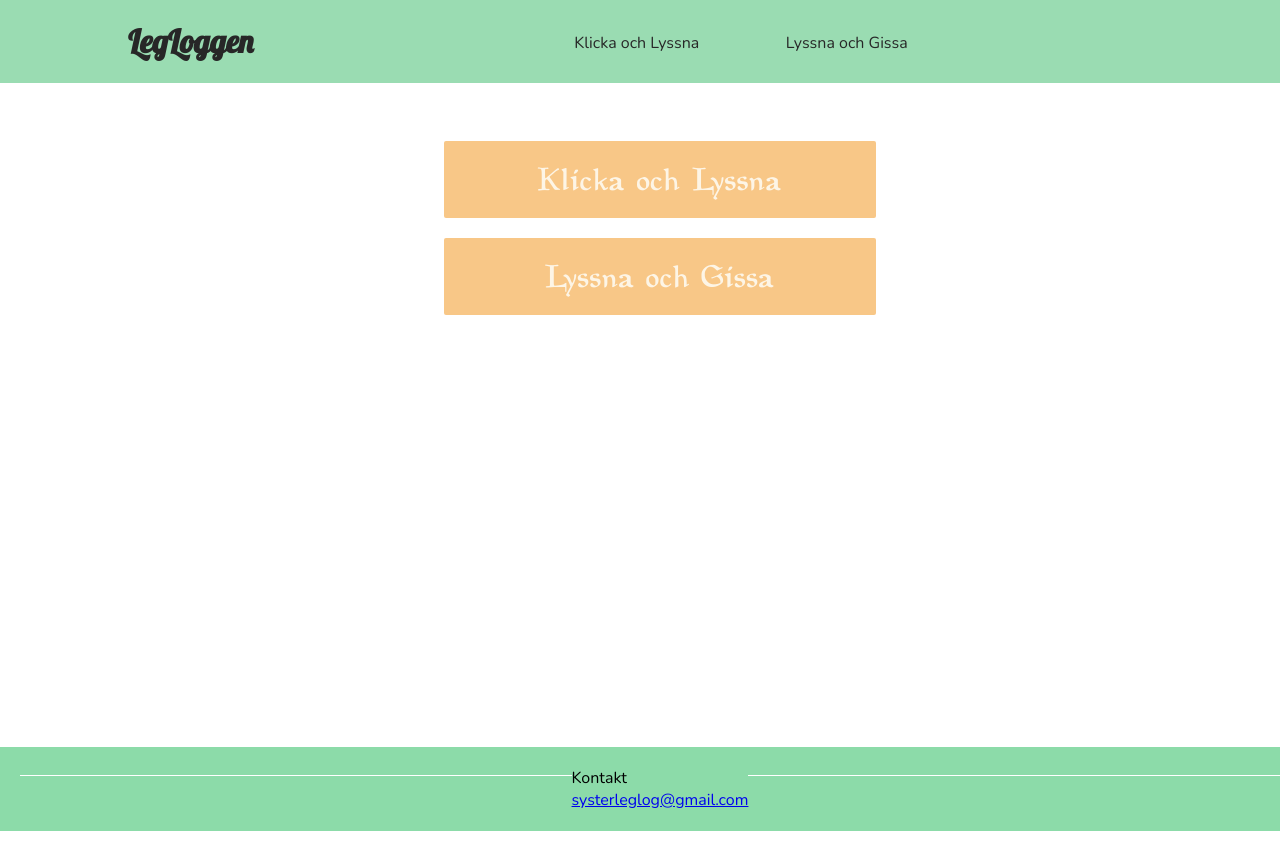
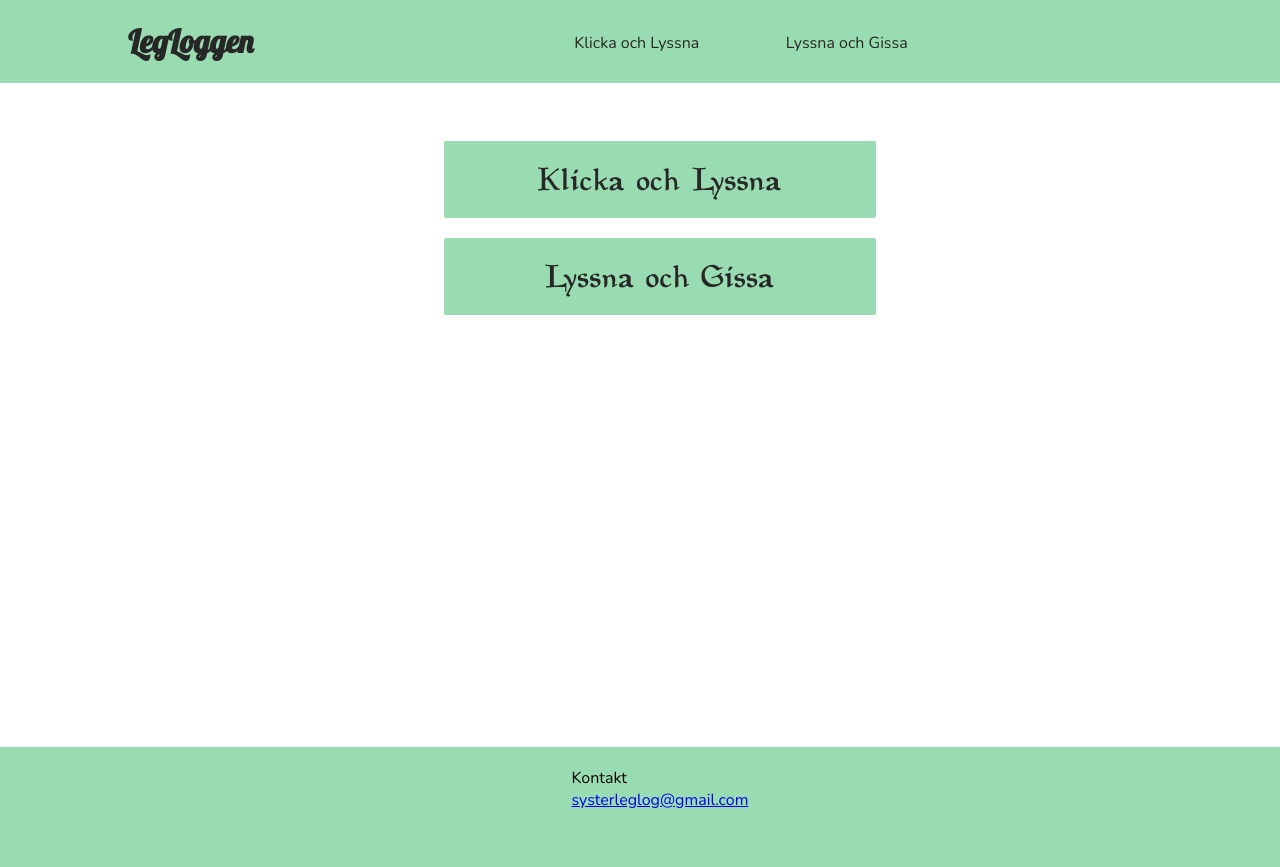
Before and after one commit to Adenholm/SysterLegLog, a React (Create React App) app: page / in a window 1280 px wide. Before the commit the page ends 831 px from the top, so only its background shows below. Built offline with nearby package versions, Linux system fonts and the light colour scheme.

Commit message:
small fixes

```diff
--- a/src/App.css
+++ b/src/App.css
@@ -3,9 +3,10 @@
 #root {
   height: 100vh;
   --bg-color: #ffffff;
-  --btn-color: white;
-  --btn-hover-color: #ebf3fa;
-  --start-btn-color:
+  --btn-color: #9adcb2;
+  --btn-hover-color: #c5ead3;
+  --start-btn-color: #9adcb2;
+  --start-btn-hover-color: #c5ead3;
   --header-color: #9adcb2;
   --text-color: rgb(39, 39, 39);
 }
--- a/src/Layouts/Footer.css
+++ b/src/Layouts/Footer.css
@@ -1,21 +1,17 @@
 .footer {
     font-family: Nunito;
-    position: relative;
-    background-color: #8cdba9;
+    background-color: var(--header-color);
     display: flex;
     flex-direction: row;
     padding: 20px 20px 20px 20px;
     bottom: 0;
     width: 100%;
-    height: 100 px;
-
+    height: 10vh;
 }
 
 
 .footer-seperator{
-    flex-grow: 1;
-    height: 1px;
-    background-color: white;
-    width: 100%;
+    height: 0;
+    background-color: none;
     border: none;
 }
--- a/src/Layouts/Header.css
+++ b/src/Layouts/Header.css
@@ -4,7 +4,7 @@
     position: relative;
     padding-left: 0em;
     padding-right: 0em;
-    background-color: #9adcb2;
+    background-color: var(--header-color);
 
     display: flex;
     flex-direction: row;
--- a/src/Pages.css
+++ b/src/Pages.css
@@ -1,5 +1,5 @@
 .item {
-  color: #fff;
+  color: var(--text-color);
   align-items: center;
   text-decoration: none;
   padding: 0.5rem 1rem;
@@ -13,13 +13,13 @@
   border: none;
   cursor: pointer;
 
-  background-color: #f8c787;
+  background-color:  var(--btn-color);
   color: #242424;
 }
 
 .item:hover {
   transition: all 0.3s ease-out;
-  background: #75ce9f;
+  background: var(--start-btn-hover-color);
   color: #242424;
   transition: 250ms;
 }
@@ -30,7 +30,7 @@
 }
 
 .link {
-  color: oldlace;
+  color: var(--text-color);
   display: block;
   align-items: center;
   text-decoration: aqua;
--- a/src/pages/GuessGame/GuessCard.css
+++ b/src/pages/GuessGame/GuessCard.css
@@ -16,7 +16,7 @@
 }
 
 
-.guessCardPhoto:hover{
+.guessCard:hover{
     scale: 1.05;
     cursor: pointer;
 }
--- a/src/pages/GuessGame/NumberCardsButton.js
+++ b/src/pages/GuessGame/NumberCardsButton.js
@@ -7,7 +7,7 @@ import Slider from '@mui/material/Slider';
 
   export default function DiscreteSlider(props) {
     return (
-      <Box sx={{ width: 300 }}>
+      <Box>
         <Slider
           aria-label="Temperature"
           defaultValue={4}
```
